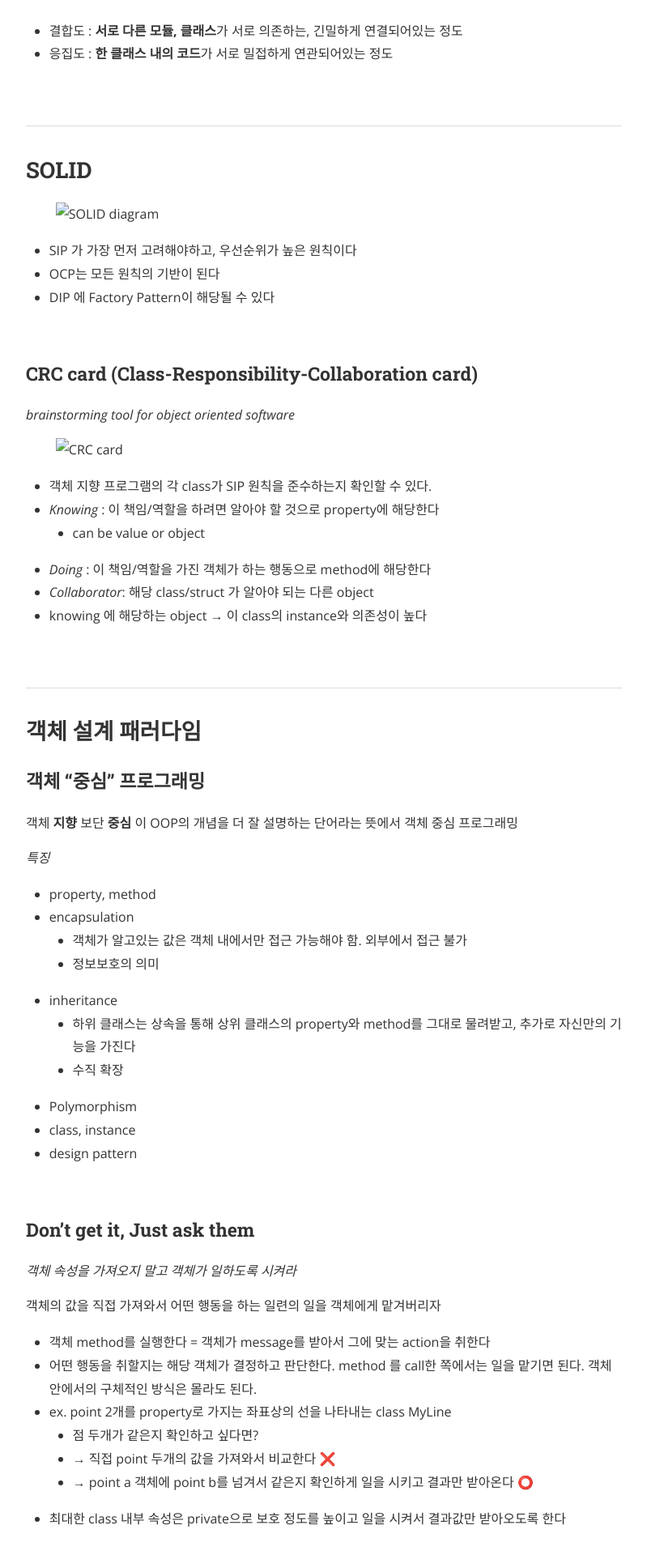
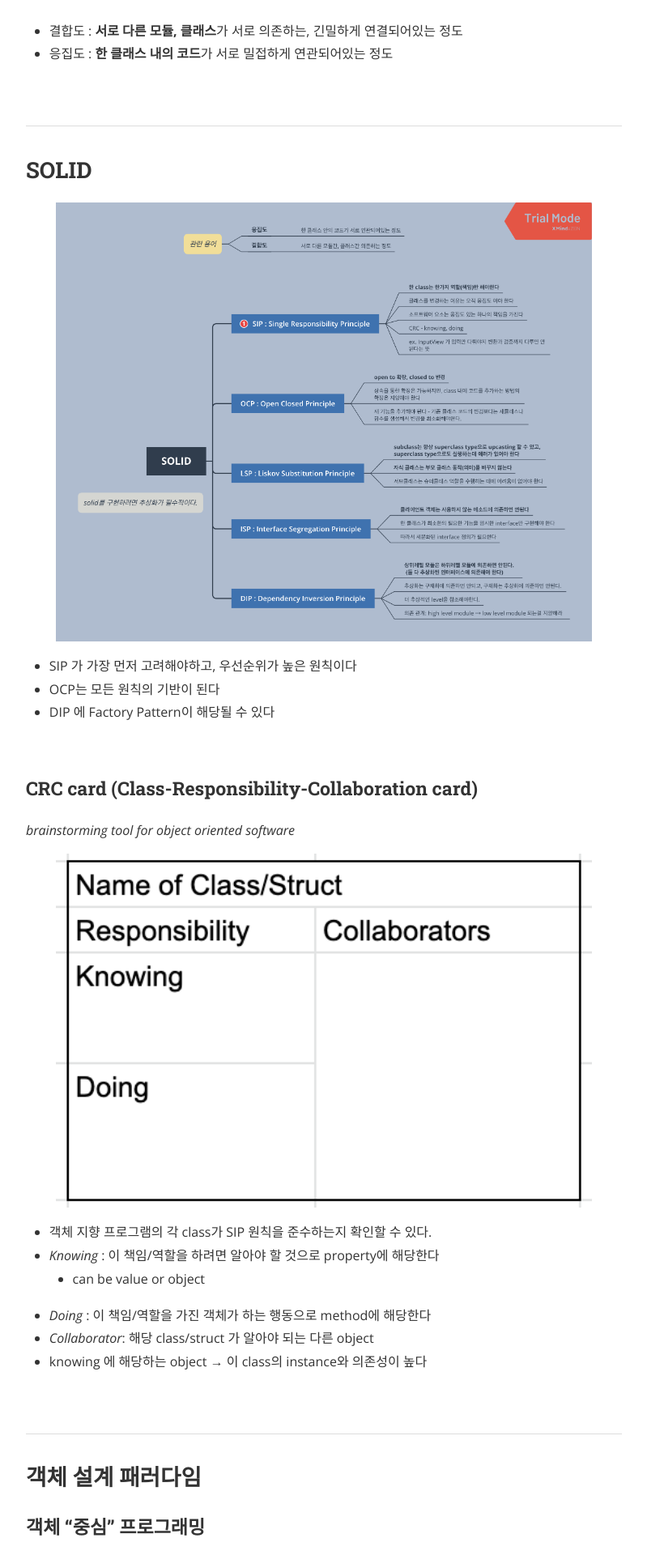
Before and after one commit to daheenallwhite/daheenallwhite.github.io, a Jekyll site: the page built from _posts/2019-05-16-SOLID-Principles.markdown, in a window 1280 px wide. Shown: the part 1831-3751 px from the top of the page at 81% size, without its empty margins (240-1039 px from the left). Built offline with Jekyll 4.4.1, drawn with Linux system fonts in a browser that asks for light colours; nearby versions of some CDN libraries; emoji names are drawn with the system emoji font; a style sheet for code colours, icons or effects is not loaded.

Commit message:
Modify image path

```diff
--- a/_posts/2019-05-16-SOLID-Principles.markdown
+++ b/_posts/2019-05-16-SOLID-Principles.markdown
@@ -57,7 +57,7 @@ Robert C Martin (갓 클린코드를 쓴 사람) 이 제안했으며 OOP design
 
 ## SOLID
 
-![SOLID diagram](../assets/SOLID.png)
+![SOLID diagram]({{site.url}}/assets/SOLID.png)
 
 - SIP 가 가장 먼저 고려해야하고, 우선순위가 높은 원칙이다
 - OCP는 모든 원칙의 기반이 된다
@@ -69,7 +69,7 @@ Robert C Martin (갓 클린코드를 쓴 사람) 이 제안했으며 OOP design
 
 *brainstorming tool for object oriented software*
 
-![CRC card](../assets/CRC-card.png)
+![CRC card]({{site.url}}/assets/CRC-card.png)
 
 - 객체 지향 프로그램의 각 class가 SIP 원칙을 준수하는지 확인할 수 있다.
 - *Knowing* : 이 책임/역할을 하려면 알아야 할 것으로 property에 해당한다
@@ -161,3 +161,5 @@ enum을 사용할 경우, switch-case 문으로 각 case에 대한 처리를 하
 
 - [SOLID Principles every Developer Should Know](https://blog.bitsrc.io/solid-principles-every-developer-should-know-b3bfa96bb688)
 - [Understanding SOLID Principles: Dependency Inversion](https://codeburst.io/understanding-solid-principles-dependency-injection-d570c15560ab)
+
+&nbsp;
```
